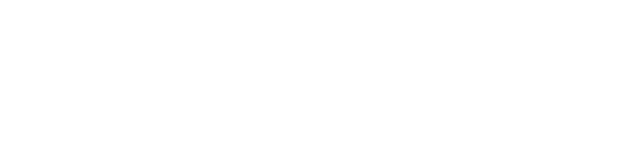
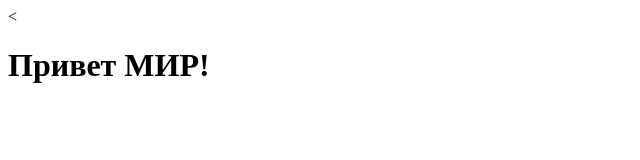
Before and after one commit to am-elix/-, a plain HTML site: page index.html in a window 1280 px wide. Shown: the whole page, without its empty margins (0-640 px from the left). Drawn offline with Linux system fonts and the light colour scheme.

Commit message:
Пример

```diff
--- a/index.html
+++ b/index.html
@@ -7,6 +7,6 @@
   <title>Document</title>
 </head>
 <body>
-
+<<h1>Привет МИР!</h1>
 </body>
 </html>
```
